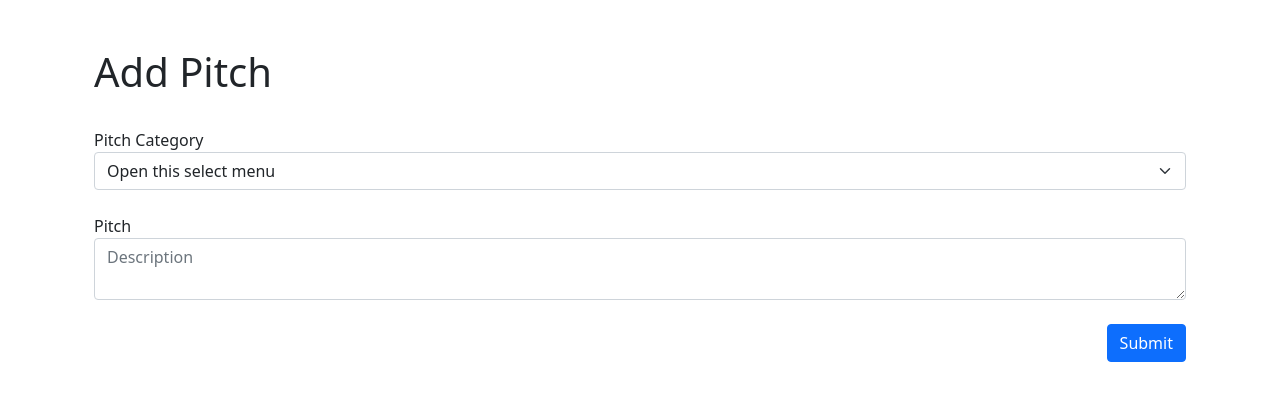
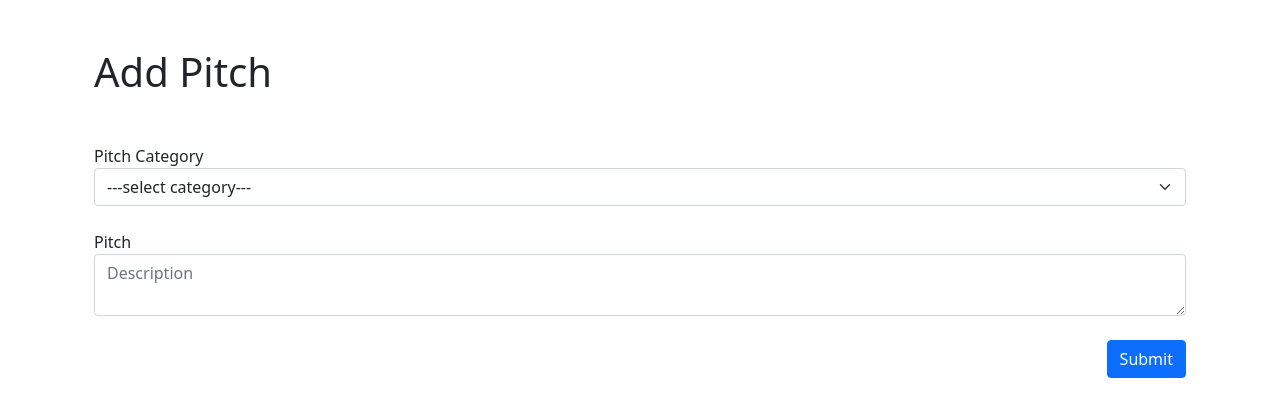
Before and after one commit to Joshua-Barawa/pitches-IP, a Flask app: page / in a window 1280 px wide. Shown: the top 417 px of the page. Run offline with Flask 2, Linux system fonts and the light colour scheme; data that the repository does not hold is empty; parts of the project's set-up code (start-up, migrations or seed data) failed here and were passed over; some libraries are stand-ins or nearby versions.

Commit message:
fetched categories into form

```diff
--- a/templates/pitch_form.html
+++ b/templates/pitch_form.html
@@ -20,13 +20,13 @@
 
             <form action="/submit" method="POST">
 
-
+                   <p>{{message}}</p>
                 <div class="form-row">
                       <label for="category">Pitch Category</label>
                     <select name="category" id="category" class="form-select" aria-label="Default select example">
-                      <option selected>Open this select menu</option>
+                      <option selected>---select category---</option>
                       {% for category in categories %}
-                      <option value=category.id>{{category.name}}</option>
+                      <option value={{category.id}}>{{category.name}}</option>
                         {%endfor%}
                     </select>
                 </div>
--- a/views.py
+++ b/views.py
@@ -1,5 +1,4 @@
-from flask import render_template
-import requests
+from flask import render_template, request
 from run import app
 from models import Category
 
@@ -12,5 +11,12 @@ def form_pitch():
 
 @app.route('/submit', methods=['POST'])
 def add_pitch():
-    requests.add_pitch()
-    return render_template('pitch_form.html', message=requests.message)
+    categories = Category.query.all()
+    if request.method == 'POST':
+        category = request.form['category']
+        description = request.form['pitch']
+
+        if category == '---select category---' or description == '':
+            return render_template("pitch_form.html", message="Please enter required fields", categories=categories)
+        else:
+            return render_template('pitch_form.html', message="Please enter required fields", categories=categories)
```
Also changed, not shown: requests.py (deleted, +0 -8 lines).
